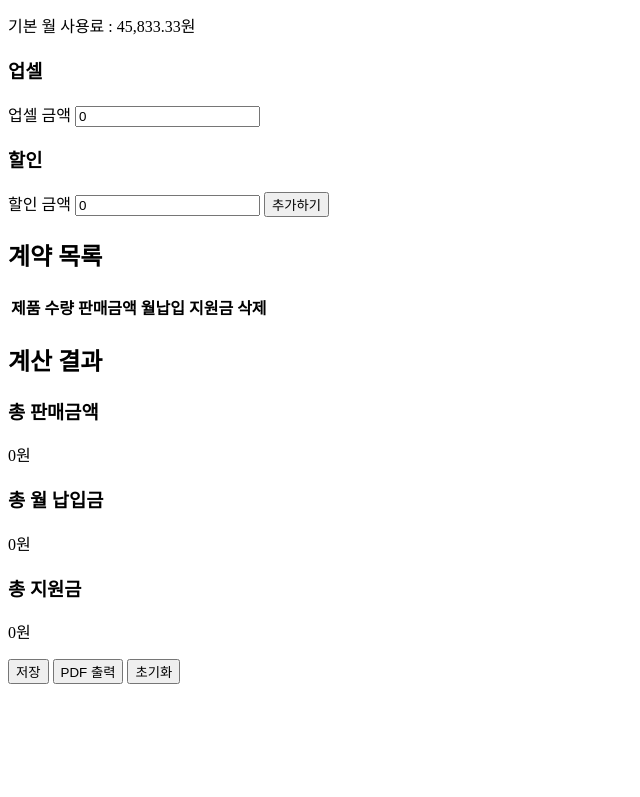
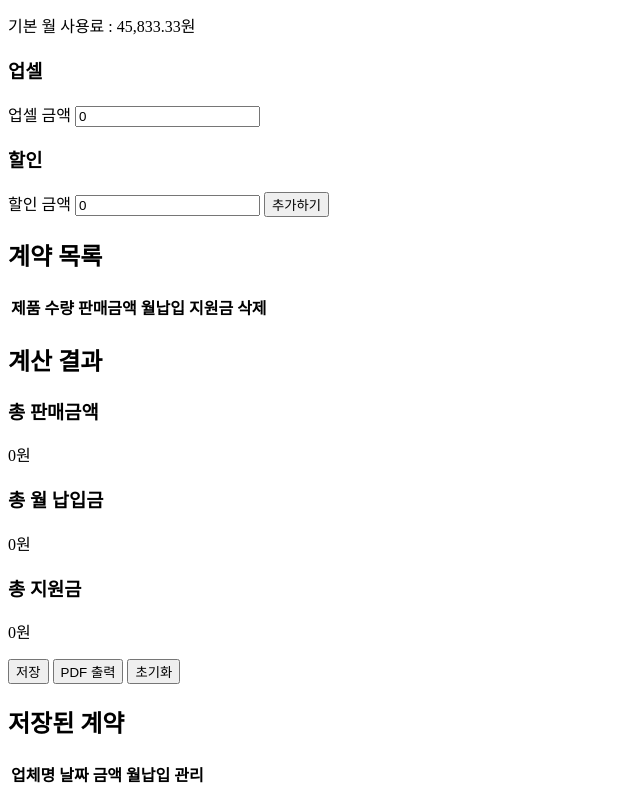
Before and after one commit to wababa0304-lgtm/EOS-, a plain HTML site: page index.html in a window 1280 px wide. Shown: the part 306-1103 px from the top of the page, without its empty margins (0-640 px from the left). Before the commit the page ends 998 px from the top, so only its background shows below. Drawn offline with Linux system fonts and the light colour scheme.

Commit message:
Update index.html

```diff
--- a/index.html
+++ b/index.html
@@ -225,6 +225,7 @@ placeholder="할인 금액">
 
 
 
+
 <div class="buttons">
 
 
@@ -247,7 +248,58 @@ PDF 출력
 
 
 
+
+
+
+<!-- 저장된 계약 목록 -->
+
+<div class="card">
+
+
+<h2>저장된 계약</h2>
+
+
+<table>
+
+
+<thead>
+
+<tr>
+
+<th>업체명</th>
+
+<th>날짜</th>
+
+<th>금액</th>
+
+<th>월납입</th>
+
+<th>관리</th>
+
+
+</tr>
+
+
+</thead>
+
+
+<tbody id="savedList">
+
+
+</tbody>
+
+
+</table>
+
+
 </div>
+
+
+
+
+
+</div>
+
 
 
 
```
